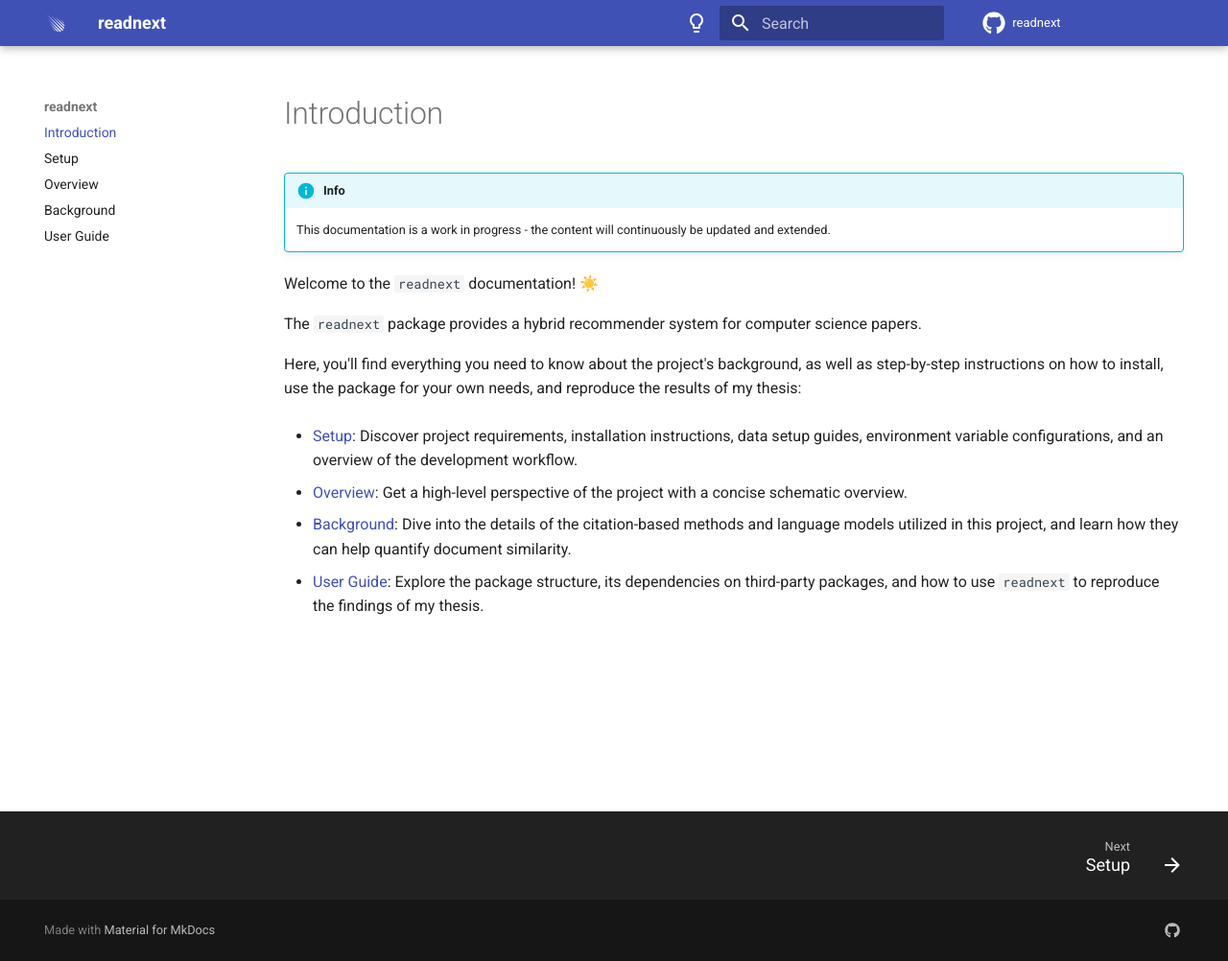
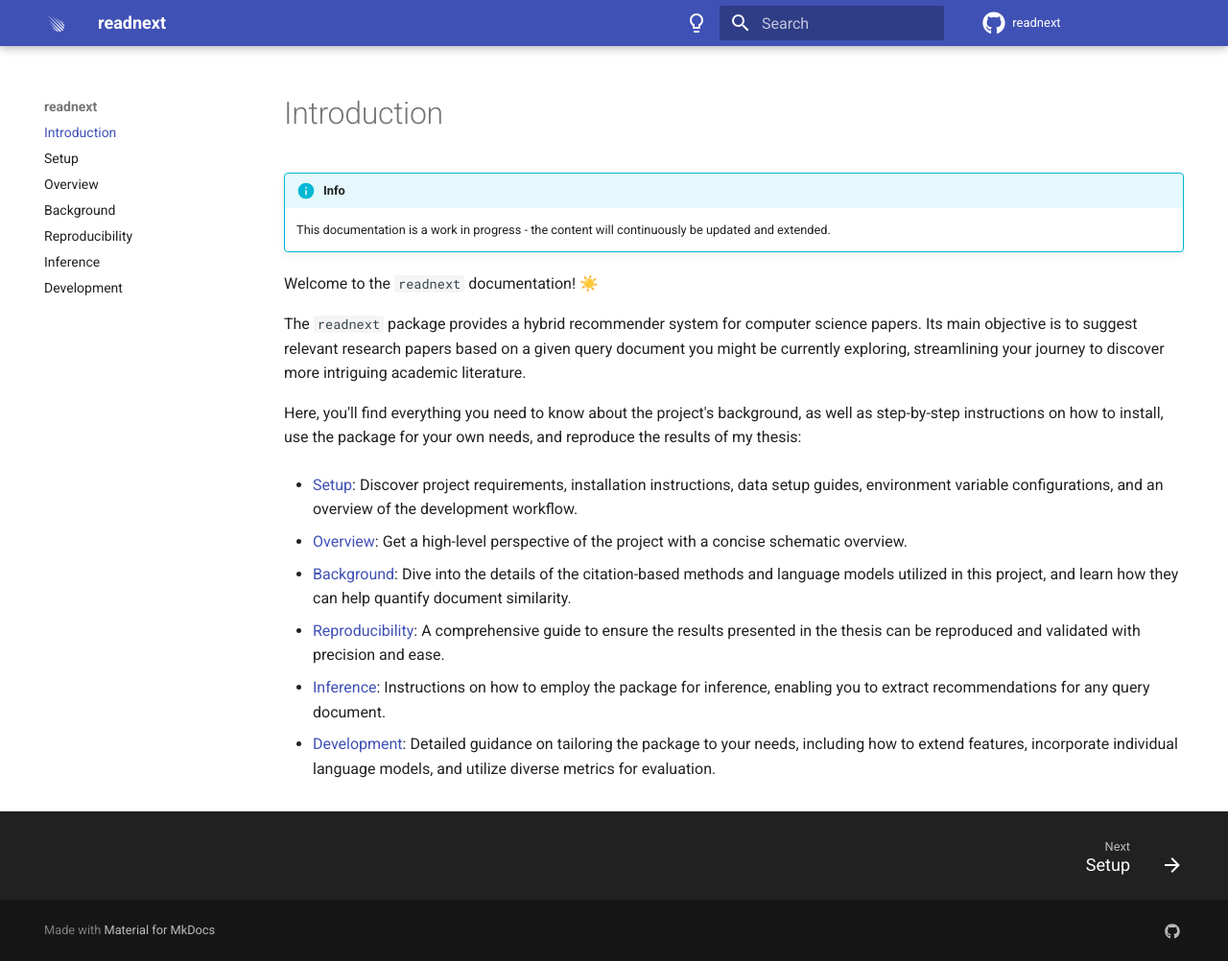
Before and after one commit to joel-beck/readnext, an MkDocs documentation site: the page built from docs/index.md, in a window 1280 px wide and 1002 px high. Shown: the whole window at 96% size. Built offline with MkDocs 1.6.1 and Material for MkDocs 9.7.7, drawn with Linux system fonts in a browser that asks for light colours; comment, search, counter and statistics services are not loaded.

Commit message:
split user guide docs chapter into three separate sections (#85)

```diff
--- a/docs/index.md
+++ b/docs/index.md
@@ -7,6 +7,7 @@
 Welcome to the `readnext` documentation! ☀️
 
 The `readnext` package provides a hybrid recommender system for computer science papers.
+Its main objective is to suggest relevant research papers based on a given query document you might be currently exploring, streamlining your journey to discover more intriguing academic literature.
 
 Here, you'll find everything you need to know about the project's background, as well as step-by-step instructions on how to install, use the package for your own needs, and reproduce the results of my thesis:
 
@@ -16,4 +17,8 @@ Here, you'll find everything you need to know about the project's background, as
 
 - [Background](background.md): Dive into the details of the citation-based methods and language models utilized in this project, and learn how they can help quantify document similarity.
 
-- [User Guide](user-guide.md): Explore the package structure, its dependencies on third-party packages, and how to use `readnext` to reproduce the findings of my thesis.
+- [Reproducibility](reproducibility.md): A comprehensive guide to ensure the results presented in the thesis can be reproduced and validated with precision and ease.
+
+- [Inference](inference.md): Instructions on how to employ the package for inference, enabling you to extract recommendations for any query document.
+
+- [Development](development.md): Detailed guidance on tailoring the package to your needs, including how to extend features, incorporate individual language models, and utilize diverse metrics for evaluation.
--- a/mkdocs.yml
+++ b/mkdocs.yml
@@ -84,4 +84,6 @@ nav: # Navigation menu structure
   - Setup: setup.md
   - Overview: overview.md
   - Background: background.md
-  - User Guide: user-guide.md
+  - Reproducibility: reproducibility.md
+  - Inference: inference.md
+  - Development: development.md
```
Also changed, not shown: README.md (+1 -0 lines), docs/development.md (added, +8 -0 lines), docs/inference.md (added, +10 -0 lines), docs/reproducibility.md (added, +9 -0 lines), docs/user-guide.md (deleted, +0 -7 lines).
